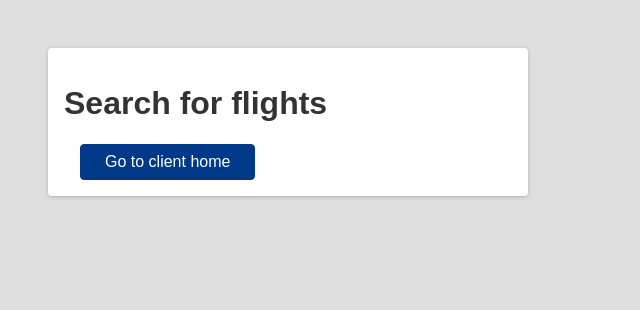
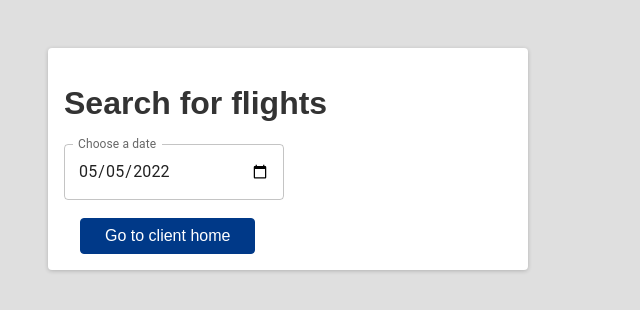
Before and after one commit to weisihan/3083-AirlineReservationSystem, a React (Create React App) app in the folder frontend/: page /searchflights in a window 1280 px wide. Shown: the top 310 px of the page, without its empty margins (0-640 px from the left). Built offline with nearby package versions, Linux system fonts and the light colour scheme.

Commit message:
added date selector

```diff
--- a/frontend/src/App.js
+++ b/frontend/src/App.js
@@ -56,7 +56,6 @@ function LoginLayout() {
           </Link>{" "}
           <Link to="/stafflog">
             <button className="btn"> Staff </button>
-
           </Link>
         </Stack>
       </nav>
--- a/frontend/src/Components/SearchFlights.js
+++ b/frontend/src/Components/SearchFlights.js
@@ -1,12 +1,27 @@
 import React, { useState } from "react";
 import { Link } from "react-router-dom";
 import axios from "axios";
+import TextField from "@mui/material/TextField";
+import Stack from "@mui/material/Stack";
 
 function SearchFlights() {
   return (
     <div className="card">
       <h1>Search for flights </h1>
       <div className="actions">
+        <Stack component="form" noValidate spacing={3}>
+          <TextField
+            id="date"
+            label="Choose a date"
+            type="date"
+            defaultValue="2022-05-05"
+            sx={{ width: 220 }}
+            InputLabelProps={{
+              shrink: true,
+            }}
+          />
+        </Stack>
+        <br></br>
         <Link to="/clienthome">
           <button className="btn">Go to client home</button>
         </Link>
```
